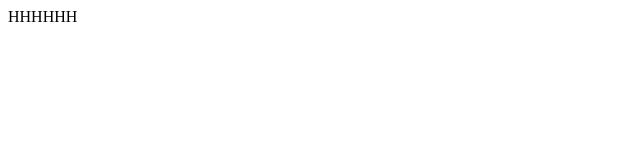
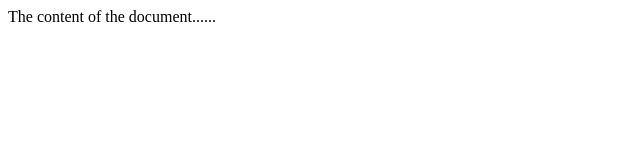
Before and after one commit to zhuningli001/zhu-blog, a plain HTML site: page index.html in a window 1280 px wide. Shown: the whole page, without its empty margins (0-640 px from the left). Drawn offline with Linux system fonts and the light colour scheme.

Commit message:
Update index.html

```diff
--- a/index.html
+++ b/index.html
@@ -1,5 +1,10 @@
 <html>
-  <body>
-  <h> HHHHHH <h>
-  </body>
+<head>
+<title>hahaahah</title>
+</head>
+
+<body>
+The content of the document......
+</body>
+
 </html>
```
